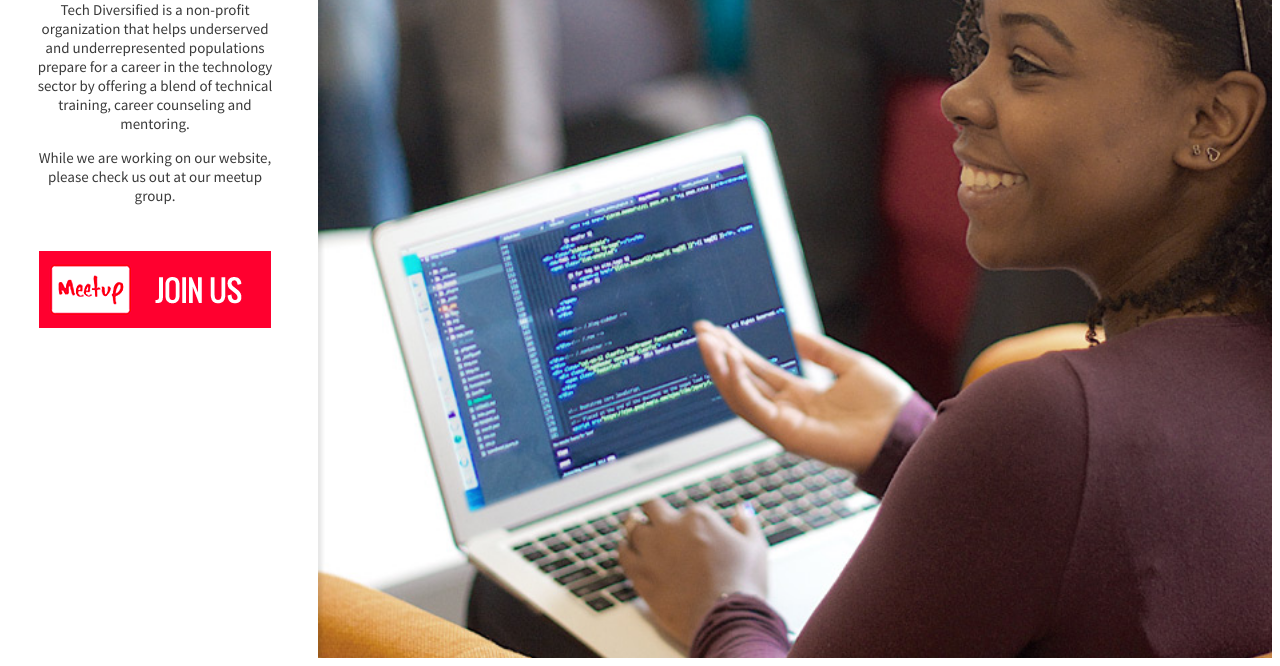
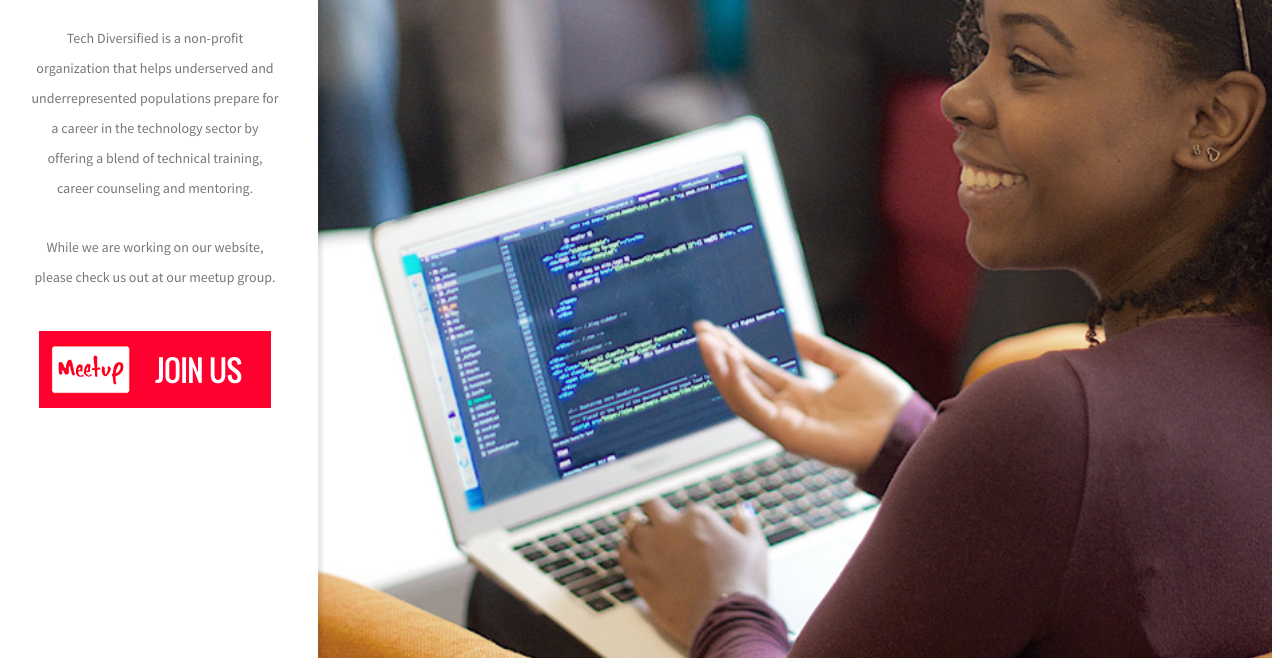
Before and after one commit to tech-diversified/techdiversified.org, a plain HTML site: page index.html in a window 1280 px wide. Shown: the part 237-903 px from the top of the page. Drawn offline with Linux system fonts and the light colour scheme.

Commit message:
fine tuning splash page.

```diff
--- a/css/splash-style.css
+++ b/css/splash-style.css
@@ -78,7 +78,7 @@
 }
 
 body {
-    color: #3a3a3a;
+    color: #767676;
 }
 
 .hero {
@@ -106,9 +106,9 @@ body {
 }
 
 .left-panel {
-    width: 254px;
+    width: 250px;
     text-align: center;
-    padding: 28px;
+    padding: 30px;
 }
 
 .left-panel .logo {
@@ -117,11 +117,17 @@ body {
 
 .left-panel .content {
     font-family: source_sans_proregular;
-    font-size: 15px;
+    font-size: 14px;
+    line-height: 30px;
+    padding-top: 22px;
+}
+
+.paragraph2{
+    padding-top: 15px;
 }
 
 .meetup {
-    margin-top: 45px;
+    margin-top: 38px;
 }
 
 /* iPad */
--- a/index.html
+++ b/index.html
@@ -38,7 +38,7 @@
                 sector by offering a blend of technical
                 training, career counseling and mentoring.
             </p>
-            <p>
+            <p class="paragraph2">
                 While we are working on our website,
                 please check us out at our meetup group.
             </p>
```
Also changed, not shown: images/pixel_perfect.png (added).
